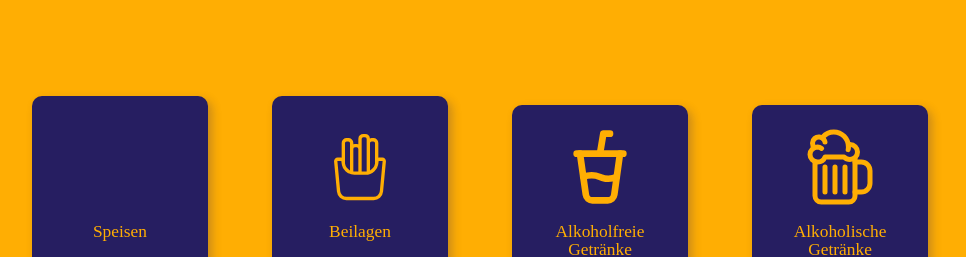
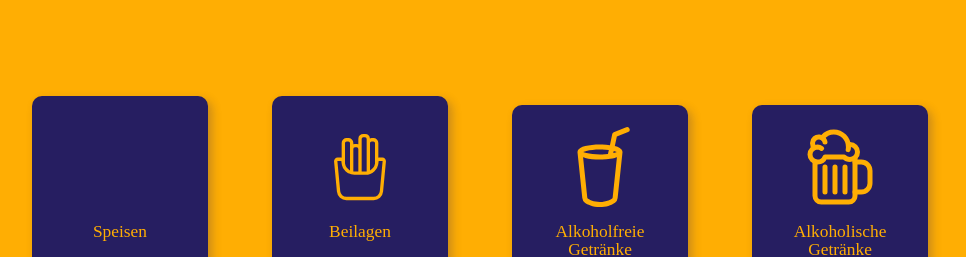
Before and after one commit to sasha-valderrama/curryKeule, a React (Vite) app: page / in a window 1280 px wide. Shown: the part 1280-1537 px from the top of the page, without its empty margins (160-1126 px from the left). Built offline with nearby package versions, Linux system fonts and the light colour scheme; some icons are missing; a web font is replaced by a local one.

Commit message:
Change icon of alkoholfreie Getränke

```diff
--- a/src/components/ui/cards/menuCard/index.jsx
+++ b/src/components/ui/cards/menuCard/index.jsx
@@ -1,7 +1,7 @@
 import MenuCardCSS from './MenuCard.module.css'
 import {PiHamburger} from 'react-icons/pi'
 import {CiFries} from 'react-icons/ci'
-import {LuCupSoda} from 'react-icons/lu'
+import { BsCupStraw } from 'react-icons/bs'
 import {IoBeerOutline} from 'react-icons/io5'
 
 export default function MenuCard({ container }) {
@@ -12,7 +12,7 @@ export default function MenuCard({ container }) {
   }   if (container === 'Beilagen') {
     icon = <CiFries className={iconStyle} />
   } if (container === 'Alkoholfreie Getränke') {
-    icon = <LuCupSoda className={iconStyle} />
+    icon = <BsCupStraw className={iconStyle} />
   } if (container === 'Alkoholische Getränke') {
     icon = <IoBeerOutline className={iconStyle} />
   }
```
